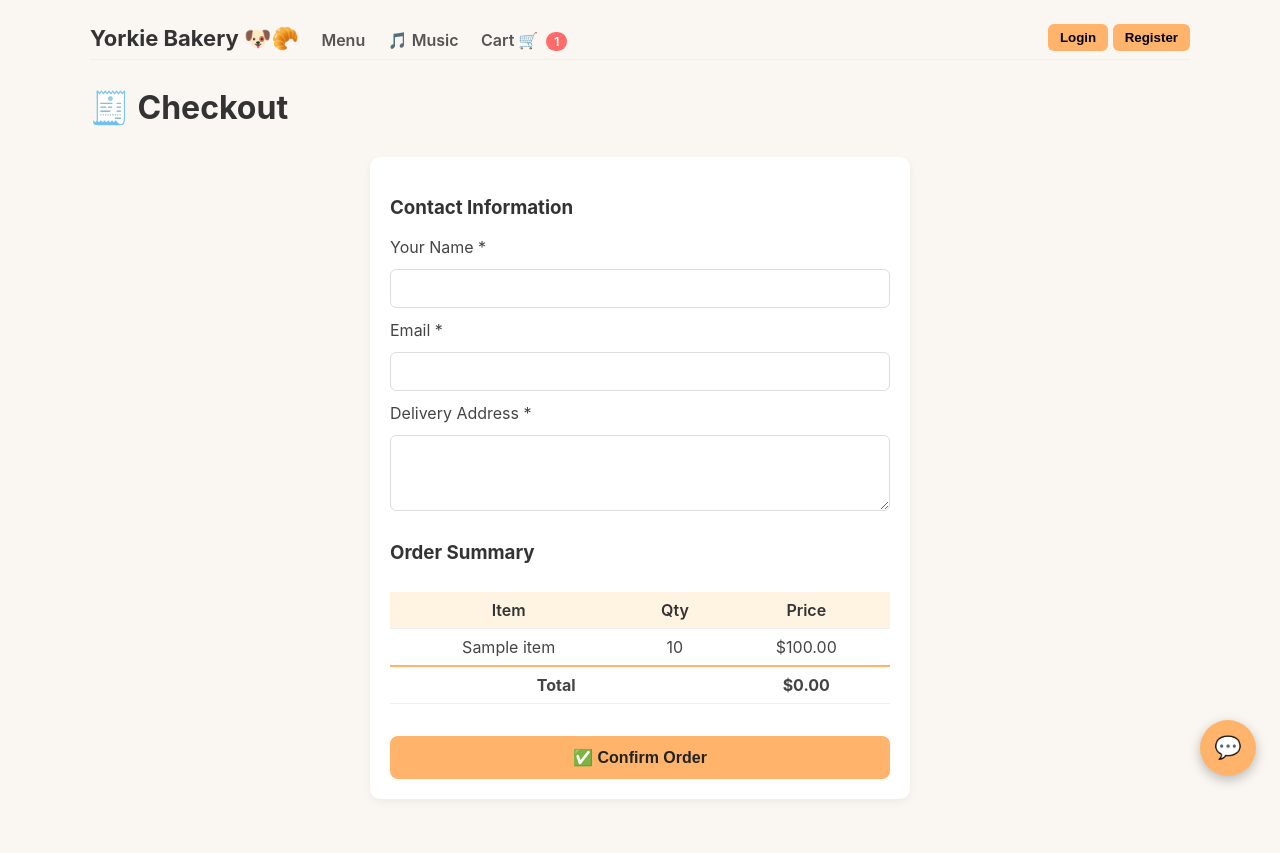
After one commit to sikun-peng/yorkiebakery-api, a FastAPI app: template app/templates/checkout.html in a window 1280 px wide. The commit adds this page. Run offline with FastAPI, Linux system fonts and the light colour scheme; the template is opened without the code that fills it: most values are stand-ins (such as "Sample title", 1, 10 or a date in 2020); parts of the project's set-up code (start-up, migrations or seed data) failed here and were passed over.

Commit message:
add cart checkout

```diff
--- a/app/static/styles.css
+++ b/app/static/styles.css
@@ -462,3 +462,77 @@ button:hover,
     height: 160px;
   }
 }
+
+/* ===========================
+   🧾 CHECKOUT PAGE STYLES
+   =========================== */
+.checkout-form {
+  max-width: 500px;
+  margin: 30px auto;
+  display: flex;
+  flex-direction: column;
+  gap: 12px;
+  background: #fff;
+  padding: 20px;
+  border-radius: 10px;
+  box-shadow: 0 3px 10px rgba(0,0,0,0.05);
+}
+
+.checkout-form h3 {
+  margin-bottom: 6px;
+  color: #333;
+}
+
+.checkout-form input,
+.checkout-form textarea {
+  padding: 10px;
+  border: 1px solid #ddd;
+  border-radius: 6px;
+  font-size: 15px;
+}
+
+.checkout-form input:focus,
+.checkout-form textarea:focus {
+  border-color: #ffb36b;
+  outline: none;
+}
+
+.checkout-table {
+  width: 100%;
+  border-collapse: collapse;
+  margin-top: 10px;
+}
+
+.checkout-table th,
+.checkout-table td {
+  border-bottom: 1px solid #eee;
+  text-align: center;
+  padding: 8px;
+}
+
+.checkout-table th {
+  background-color: #fff4e1;
+  color: #333;
+  font-weight: 600;
+}
+
+.checkout-table .total-row td {
+  border-top: 2px solid #ffb36b;
+  font-weight: 700;
+}
+
+.confirm-btn {
+  margin-top: 20px;
+  width: 100%;
+  font-size: 16px;
+  padding: 12px;
+  border-radius: 8px;
+  background-color: #ffb36b;
+  color: #222;
+  font-weight: 600;
+  transition: background 0.25s ease;
+}
+
+.confirm-btn:hover {
+  background-color: #ff9d41;
+}
--- /dev/null
+++ b/app/templates/checkout.html
@@ -0,0 +1,50 @@
+{% extends "base.html" %}
+
+{% block title %}Checkout · Yorkie Bakery{% endblock %}
+
+{% block content %}
+<h1 class="text-center">🧾 Checkout</h1>
+
+{% if cart %}
+  <form action="/cart/checkout" method="post" class="checkout-form">
+    <h3>Contact Information</h3>
+
+    <label for="name">Your Name *</label>
+    <input type="text" name="name" id="name" required>
+
+    <label for="email">Email *</label>
+    <input type="email" name="email" id="email" required>
+
+    <label for="address">Delivery Address *</label>
+    <textarea name="address" id="address" rows="3" required></textarea>
+
+    <h3 class="order-summary-title">Order Summary</h3>
+
+    <table class="checkout-table">
+      <thead>
+        <tr>
+          <th>Item</th><th>Qty</th><th>Price</th>
+        </tr>
+      </thead>
+      <tbody>
+        {% for item in cart %}
+        <tr>
+          <td>{{ item.title }}</td>
+          <td>{{ item.qty }}</td>
+          <td>${{ "%.2f"|format(item.price * item.qty) }}</td>
+        </tr>
+        {% endfor %}
+        <tr class="total-row">
+          <td colspan="2"><strong>Total</strong></td>
+          <td><strong>${{ "%.2f"|format(total) }}</strong></td>
+        </tr>
+      </tbody>
+    </table>
+
+    <button type="submit" class="btn confirm-btn">✅ Confirm Order</button>
+  </form>
+
+{% else %}
+  <p class="text-center">Your cart is empty. <a href="/menu/view">Go back to menu</a>.</p>
+{% endif %}
+{% endblock %}
```
Also changed, not shown: app/routes/cart.py (+84 -15 lines), app/templates/cart.html (+48 -3 lines), app/templates/confirm.html (added, +22 -0 lines).
